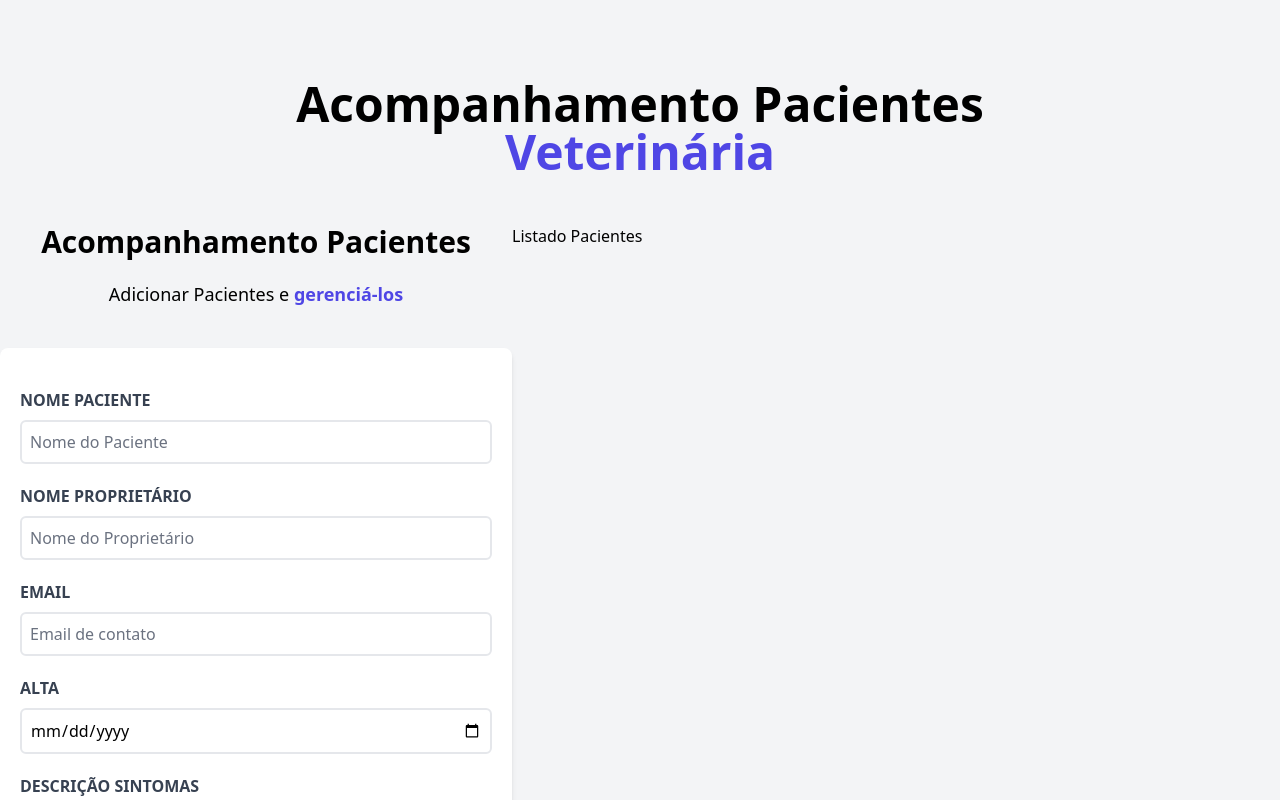
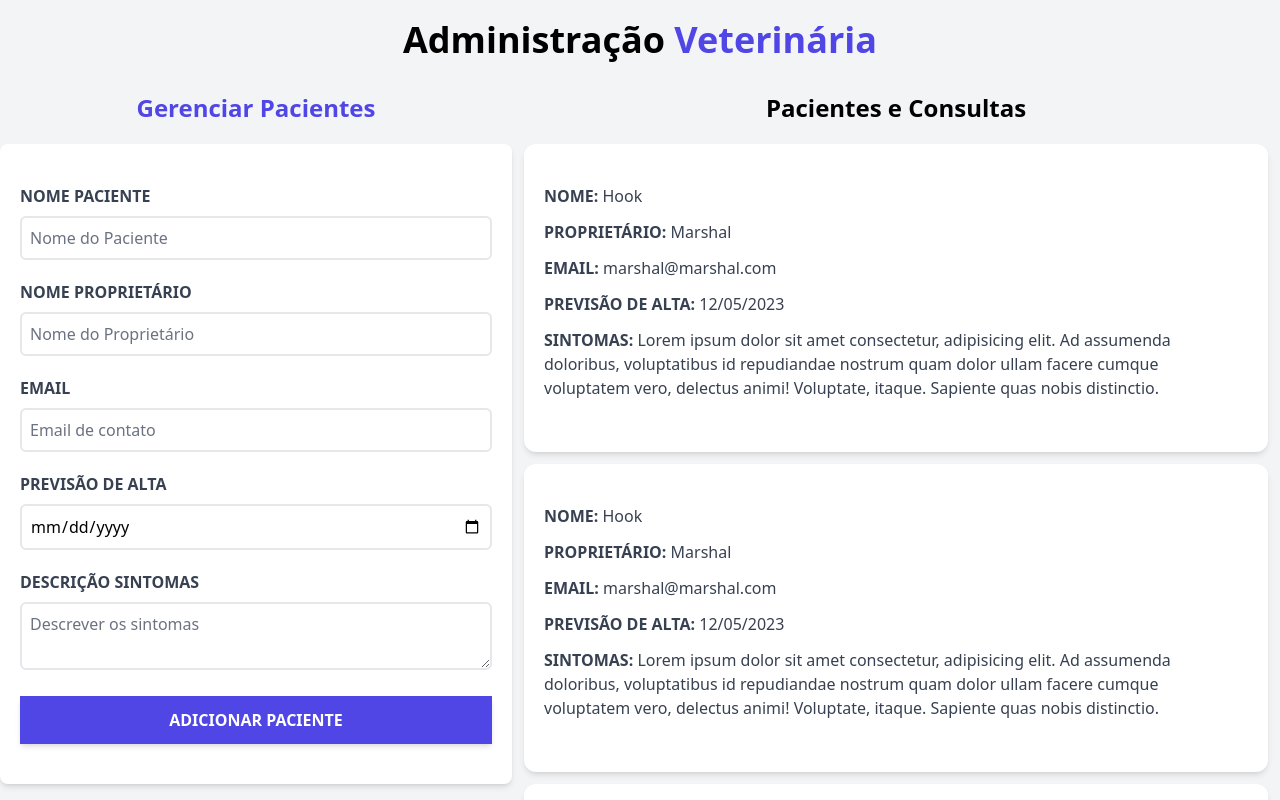
Before and after one commit to marshalmori/vet-react, a React (Vite) app: page / in a window 1280 px wide. Shown: the top 800 px of the page. Built offline with nearby package versions, Linux system fonts and the light colour scheme.

Commit message:
Ler uma informação escrita em um input e colocar no State

```diff
--- a/src/App.jsx
+++ b/src/App.jsx
@@ -5,10 +5,10 @@
 const App = () => {
 
   return (
-    <div className="container mx-auto mt-20">
+    <div className="container mx-auto mt-5">
      <Header/>
 
-     <div className="mt-12 md:flex">
+     <div className="mt-8 md:flex">
         <Formulario/>
         <ListadoPacientes/>
      </div>
--- a/src/components/Formulario.jsx
+++ b/src/components/Formulario.jsx
@@ -1,17 +1,18 @@
+import { useState, useEffect } from "react"
+
+const Formulario = () => {
+  const [nombre, setNombre] = useState('');
 
 
-const Formulario = () => {
+
   return (
     <div className="md:w-1/2 lg:w-2/5">
-        <h2 className="font-black text-3xl text-center">
-          Acompanhamento Pacientes
+
+        <h2 className="text-2xl text-center mb-5">
+          <span className="text-indigo-600 font-bold">
+            Gerenciar Pacientes
+          </span>
         </h2>
-        <p className="text-lg mt-5 text-center mb-10">
-          Adicionar Pacientes e {''}
-          <span className="text-indigo-600 font-bold">
-            gerenciá-los
-          </span>
-        </p>
 
         <form className="bg-white shadow-md rounded-lg py-10 px-5 mb-10">
           <div className="mb-5">
@@ -23,6 +24,8 @@
               type="text"
               placeholder="Nome do Paciente"
               className="border-2 w-full p-2 mt-2 placeholder-gray-500 rounded-md"
+              value={nombre}
+              onChange={(e) => setNombre(e.target.value)}
             />
           </div>
 
@@ -52,7 +55,7 @@
 
           <div className="mb-5">
             <label htmlFor="alta" className="block text-gray-700 uppercase font-bold">
-              Alta
+              Previsão de Alta
             </label>
             <input
               id="alta"
@@ -74,7 +77,7 @@
 
           <input
             type="submit"
-            className="bg-indigo-600 w-full p-3 text-white uppercase font-bold hover:bg-indigo-800 cursor-pointer transition-all"
+            className="bg-indigo-600 w-full p-3 shadow-md text-white uppercase font-bold hover:bg-indigo-800 cursor-pointer transition-all"
             value="Adicionar Paciente"
           />
 
--- a/src/components/Header.jsx
+++ b/src/components/Header.jsx
@@ -2,8 +2,8 @@
 
 const Header = () => {
   return (
-    <h1 className="font-black text-5xl text-center md:w-2/3 mx-auto">
-      Acompanhamento Pacientes {""}
+    <h1 className="font-black text-4xl text-center md:w-2/3 mx-auto">
+      Administração {""}
       <span className="text-indigo-600">Veterinária</span>
     </h1>
   )
--- a/src/components/ListadoPacientes.jsx
+++ b/src/components/ListadoPacientes.jsx
@@ -1,9 +1,20 @@
-
+import Paciente from "./Paciente";
 
 const ListadoPacientes = () => {
   return (
-    <div className="w-1/2 lg:w-3/5">
-        <h2>Listado Pacientes</h2>
+    <div className="md:w-1/2 lg:w-3/5 md:h-screen overflow-y-scroll">
+        <h2 className="text-2xl text-center mb-5">
+          <span className="font-bold">
+            Pacientes e Consultas
+          </span>
+        </h2>
+
+        <Paciente/>
+        <Paciente/>
+        <Paciente/>
+        <Paciente/>
+        <Paciente/>
+
     </div>
   )
 }
--- /dev/null
+++ b/src/components/Paciente.jsx
@@ -0,0 +1,38 @@
+
+
+const Paciente = () => {
+  return (
+    <div className="m-3 bg-white shadow-md px-5 py-10 rounded-xl">
+    <p className="font-bold mb-3 text-gray-700 uppercase">
+      Nome: {" "}
+      <span className="font-normal normal-case">Hook</span>
+    </p>
+
+    <p className="font-bold mb-3 text-gray-700 uppercase">
+      Proprietário: {" "}
+      <span className="font-normal normal-case">Marshal</span>
+    </p>
+
+    <p className="font-bold mb-3 text-gray-700 uppercase">
+      Email: {" "}
+      <span className="font-normal normal-case">marshal@marshal.com</span>
+    </p>
+
+    <p className="font-bold mb-3 text-gray-700 uppercase">
+      Previsão de Alta: {" "}
+      <span className="font-normal normal-case">12/05/2023</span>
+    </p>
+
+    <p className="font-bold mb-3 text-gray-700 uppercase">
+      Sintomas: {" "}
+      <span className="font-normal normal-case">Lorem ipsum dolor sit amet consectetur,
+        adipisicing elit. Ad assumenda doloribus, voluptatibus id repudiandae nostrum
+        quam dolor ullam facere cumque voluptatem vero, delectus animi! Voluptate, itaque.
+        Sapiente quas nobis distinctio.
+      </span>
+    </p>
+  </div>
+  )
+}
+
+export default Paciente
```
